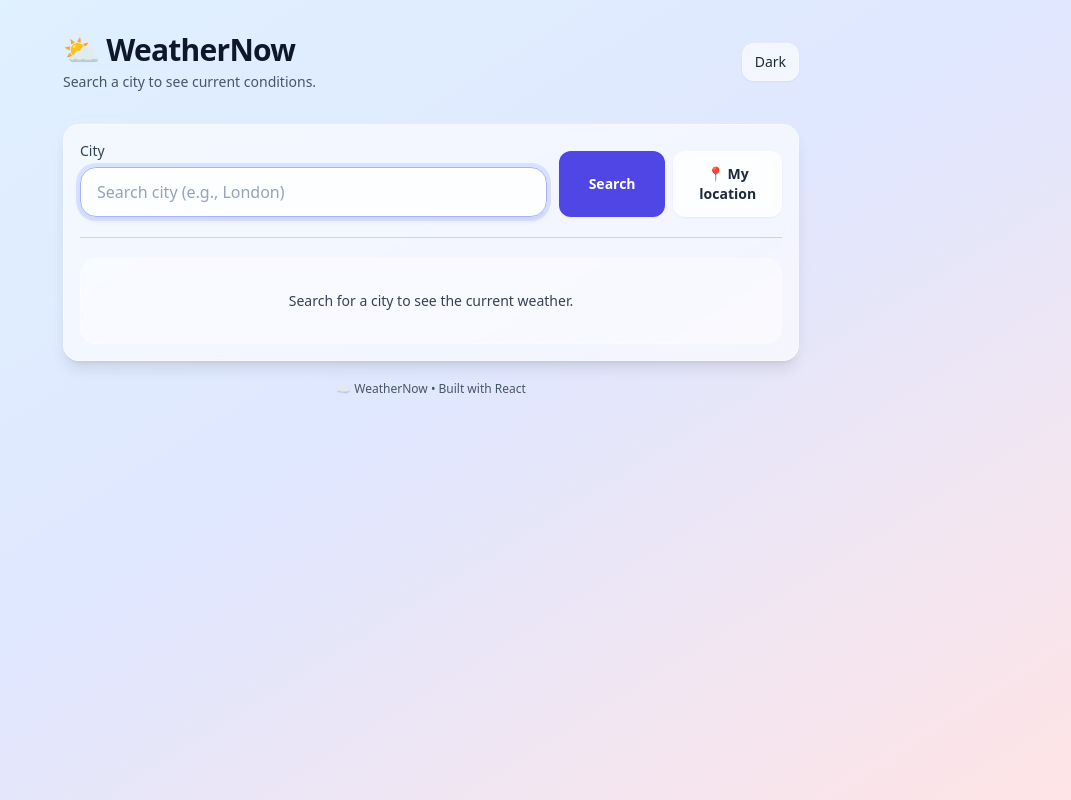
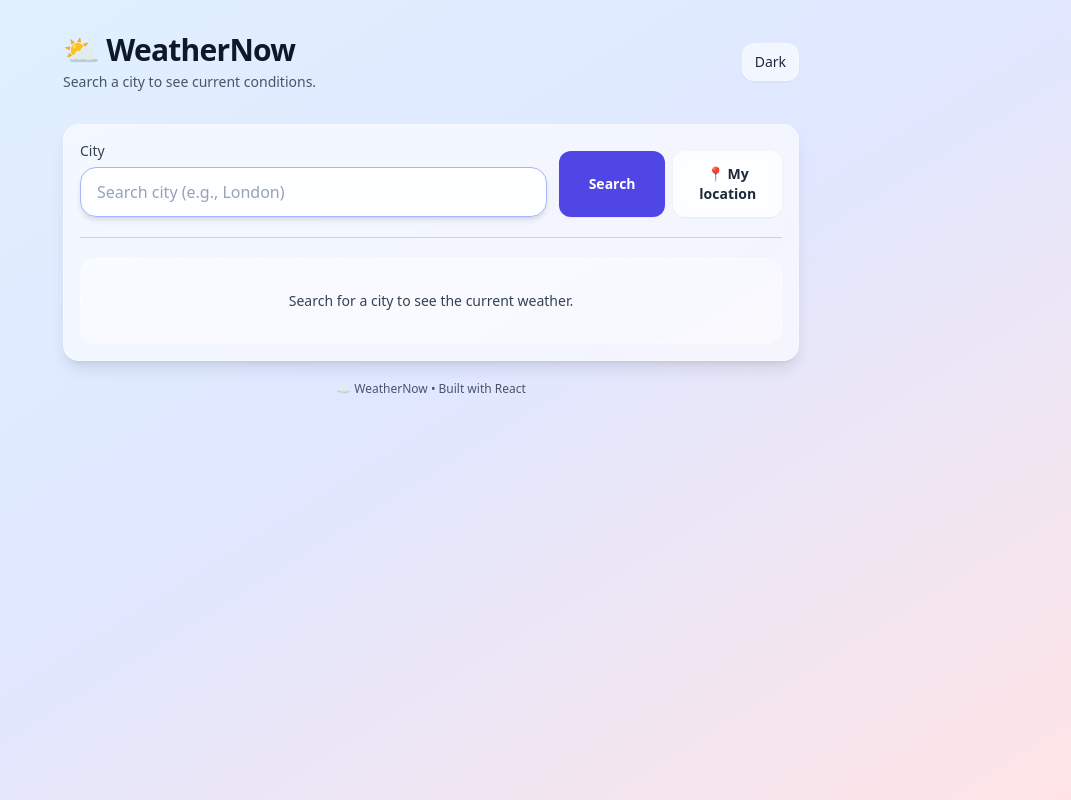
Before and after one commit to Bahram2006/weather-app, a React (Vite) app: page / in a window 1280 px wide. Shown: the whole page, without its empty margins (209-1280 px from the left). Built offline with nearby package versions, Linux system fonts and the light colour scheme.

Commit message:
improve search input focus ring

```diff
--- a/src/components/SearchBar.jsx
+++ b/src/components/SearchBar.jsx
@@ -46,7 +46,7 @@ export default function SearchBar({
             placeholder="Search city (e.g., London)"
             autoComplete="off"
             focus:ring-2 focus:ring-indigo-400
-            className="w-full rounded-2xl border border-white/40 bg-white/80 px-4 py-3 text-slate-900 shadow-md outline-none placeholder:text-slate-400 focus:border-indigo-300 focus:ring-4 focus:ring-indigo-200/60 dark:border-white/10 dark:bg-white/10 dark:text-slate-100"
+            className="w-full rounded-2xl border border-white/40 bg-white/80 px-4 py-3 text-slate-900 shadow-md outline-none placeholder:text-slate-400 focus:border-indigo-300 focus:ring-6 focus:ring-indigo-200/60 dark:border-white/10 dark:bg-white/10 dark:text-slate-100"
             onKeyDown={(e) =>{
               if (e.key === "Enter") {
                 onSearch?.()
```
